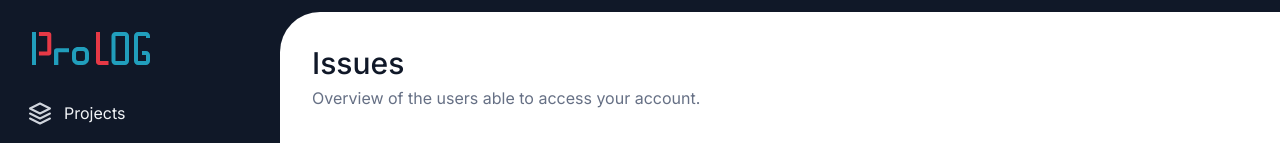
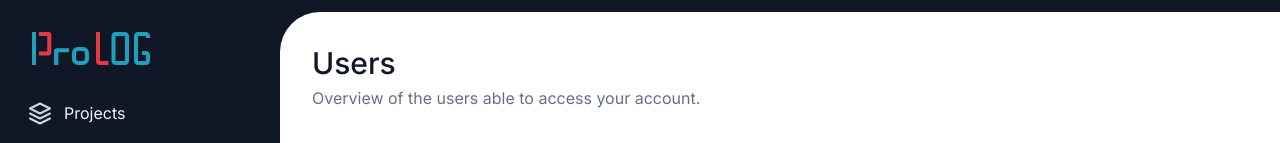
Before and after one commit to profydev/prolog-app-KeithPetr, a Next.js app: page /dashboard/users in a window 1280 px wide. Shown: the top 143 px of the page. Built offline with nearby package versions, Linux system fonts and the light colour scheme.

Commit message:
added support link test and check for h1 on nav link clicks

```diff
--- a/pages/dashboard/users.tsx
+++ b/pages/dashboard/users.tsx
@@ -4,7 +4,7 @@ import type { NextPage } from "next";
 const UsersPage: NextPage = () => {
   return (
     <PageContainer
-      title="Issues"
+      title="Users"
       info="Overview of the users able to access your account."
     >
       This page has yet to be implemented
```
Also changed, not shown: 1 other file (tests, documents, lock files or other folders).
